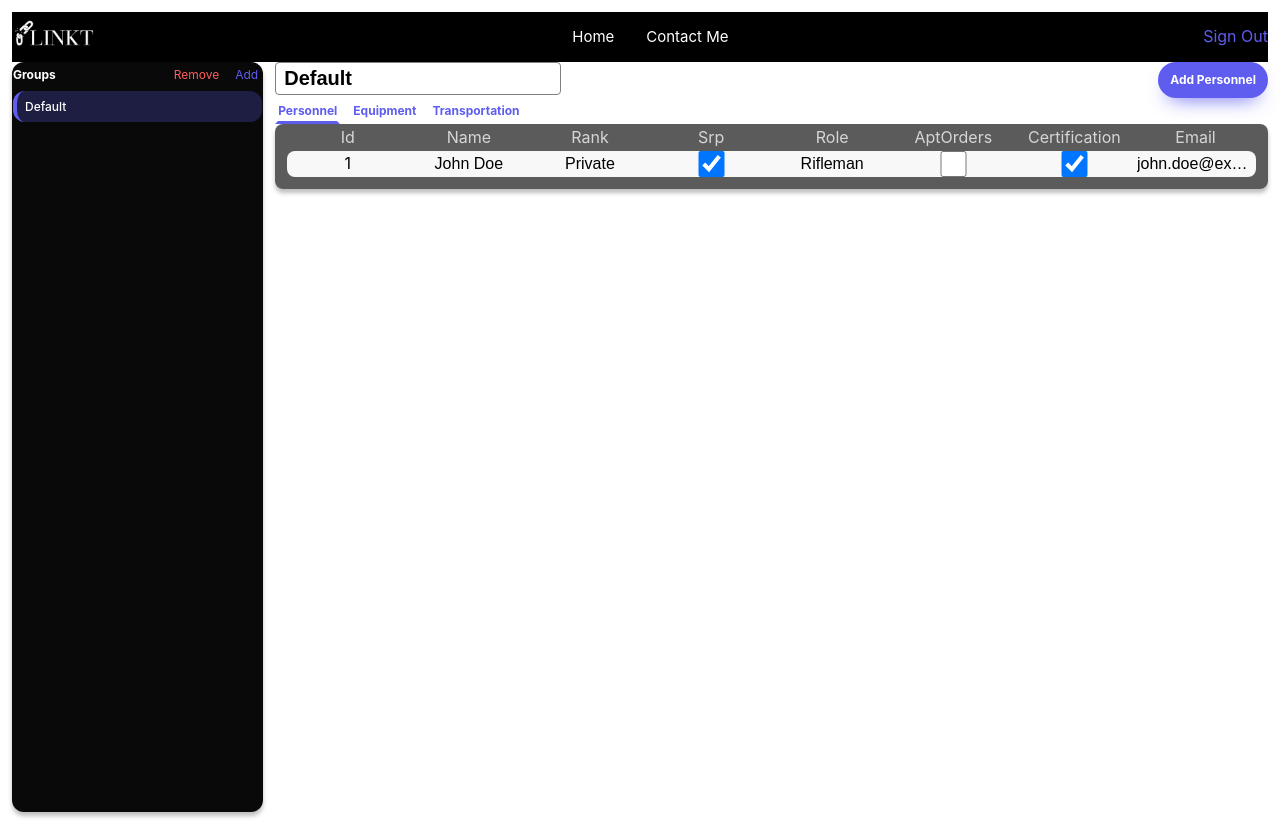
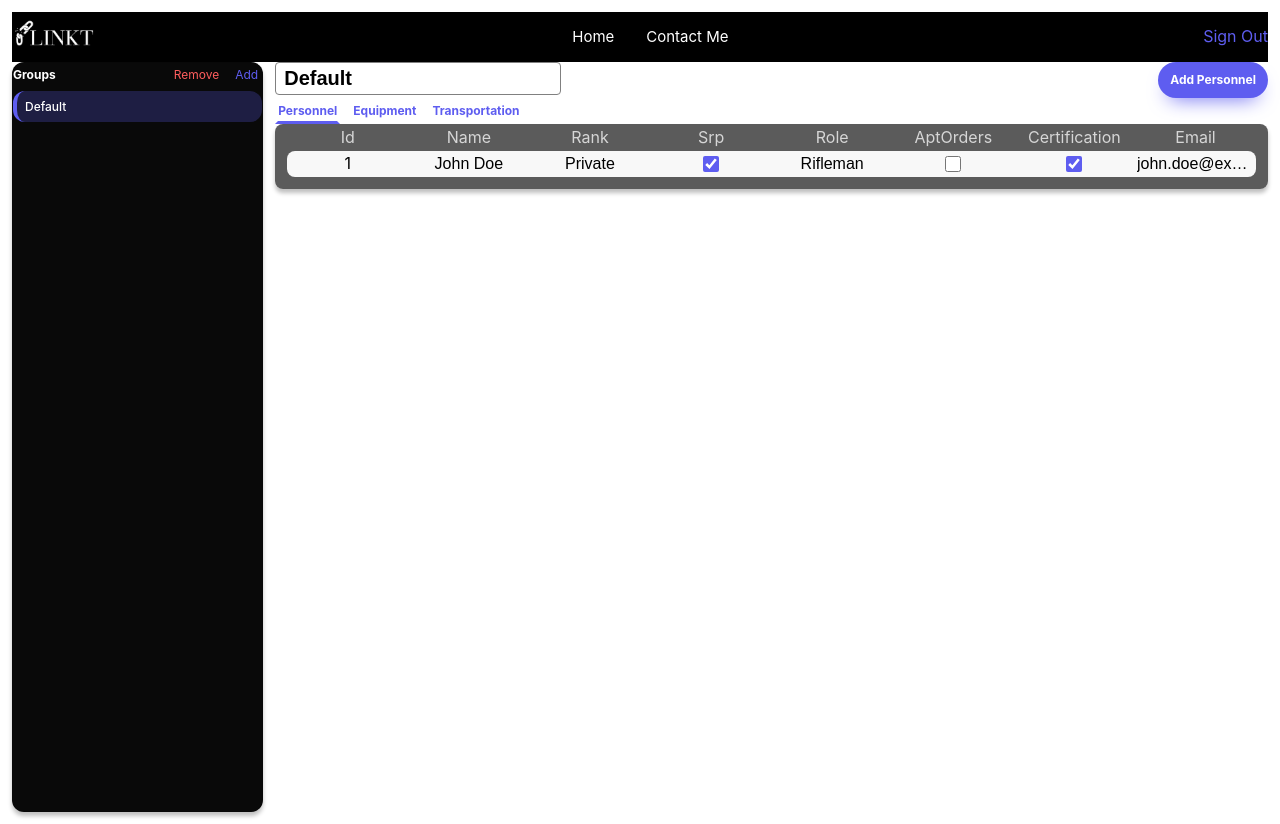
Before and after one commit to aekio/linkt, a Vue app in the folder linkt_test/: page / in a window 1280 px wide. Built offline with nearby package versions, Linux system fonts and the light colour scheme.

Commit message:
Fixed sizing of the checkbox

```diff
--- a/linkt_test/src/components/Body/BodyRight/Table.vue
+++ b/linkt_test/src/components/Body/BodyRight/Table.vue
@@ -29,7 +29,8 @@ const displayedKeys = computed(() => {
       <tr v-for="groupObject in displayedData" :key= "groupObject.id">
         <td class="table-cell" v-for="keyPair in displayedKeys" :key="keyPair">
           <div class="id-cell" v-if="keyPair === 'id' ">{{ groupObject[keyPair] }}</div>
-          <input v-else class="table-input" v-model="(groupObject as any)[keyPair]" :type="typeof (groupObject as any)[keyPair] === 'boolean' ? 'checkbox' : 'text'"  />
+          <input v-if="typeof (groupObject as any)[keyPair] === 'boolean'" class="table-input" v-model="(groupObject as any)[keyPair]" type="checkbox" style="width: 16px; height: 16px; accent-color: #5E5DF0; vertical-align: middle;" />
+          <input v-if="typeof (groupObject as any)[keyPair] === 'string'" class="table-input" v-model="(groupObject as any)[keyPair]" type="text" />
         </td>
       </tr>
     </tbody>
@@ -90,6 +91,7 @@ td{
   color: var(--color-text);
   padding: 0;
   margin: 0;
+  align-items: center;
 }
 th {
   color: var(--vt-c-text-dark-2);
```
